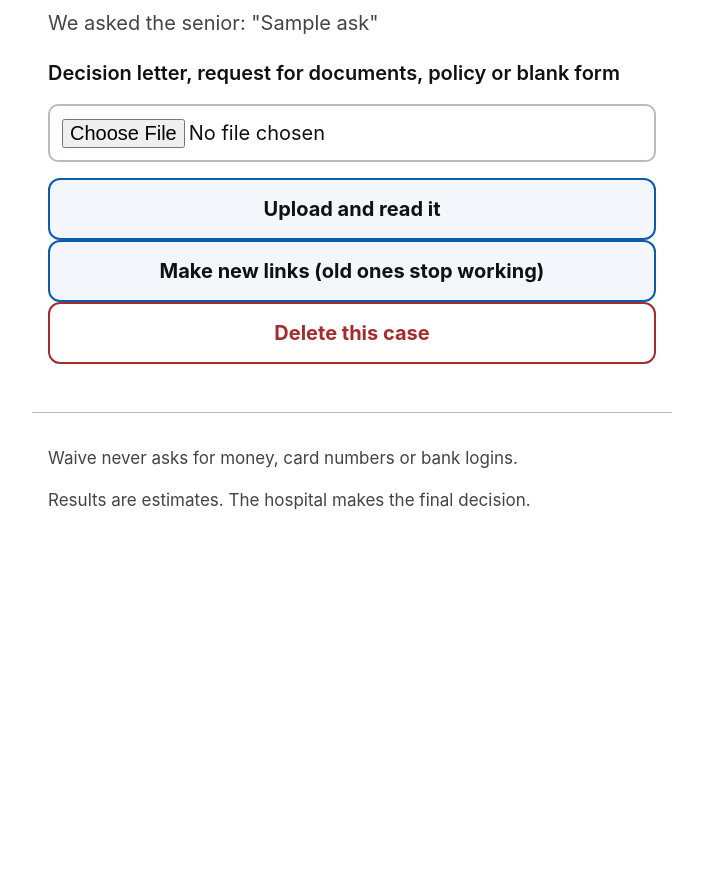
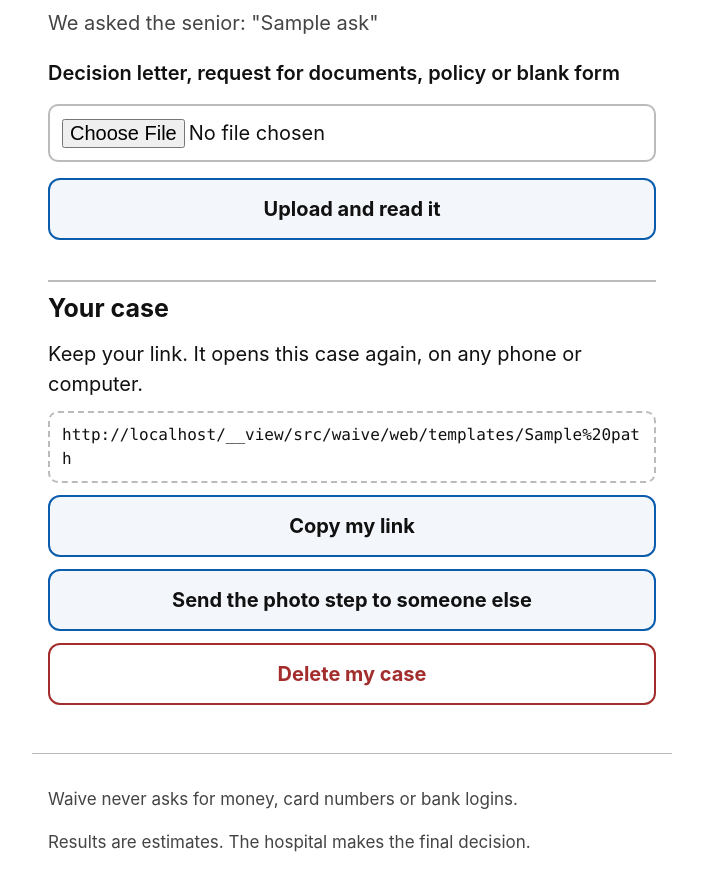
Before and after one commit to Fluffy-SHIBAINU/waive, a FastAPI app: template src/waive/web/templates/caregiver_review.html in a window 1280 px wide. Shown: the part 1679-2567 px from the top of the page, without its empty margins (288-991 px from the left). Before the commit the page ends 2189 px from the top, so only its background shows below. Run offline with FastAPI, Linux system fonts and the light colour scheme; the template is opened without the code that fills it: most values are stand-ins (such as "Sample title", 1, 10 or a date in 2020); parts of the project's set-up code (start-up, migrations or seed data) failed here and were passed over.

Commit message:
feat(web): a case bar on every page the full link opens (9.4)
'Copy my link' (clipboard, with the link shown as text that selects whole), 'Send the photo
step to someone else' (a photo-only link minted on request, with what it can and cannot do;
'Make new links' revokes it with the others) and 'Delete my case' (asks first, no script
needed). Pages reached with the limited link carry none of it.

```diff
--- a/src/waive/cases/service.py
+++ b/src/waive/cases/service.py
@@ -113,6 +113,14 @@ def _mint_links(ctx: CaseContext, row: CaseRow) -> CaseLinks:
         ctx.signer.mint(row.id, "senior", row.token_generation, SENIOR_TTL),
         ctx.signer.mint(row.id, "caregiver", row.token_generation, CAREGIVER_TTL),
     )
+
+
+def limited_token(ctx: CaseContext, case_id: str) -> str:
+    """A photo-only link for the case, minted when it is wanted ("Send the photo step to someone
+    else") instead of being shown at the start. Nothing is stored: like every link it expires on
+    its own and stops working when `relink` moves the generation."""
+    row = _row(ctx, case_id)
+    return ctx.signer.mint(row.id, "senior", row.token_generation, SENIOR_TTL)
 
 
 def start_case(ctx: CaseContext, state: str) -> CaseLinks:
--- /dev/null
+++ b/src/waive/web/static/case.js
@@ -0,0 +1,49 @@
+// The case bar: "Copy my link" and the photo-only link to send to someone else. Both links are
+// on the page as plain text too, so they can be selected and copied without this script.
+(function () {
+  function each(selector, run) {
+    Array.prototype.forEach.call(document.querySelectorAll(selector), run);
+  }
+  // Show each link with the address this browser used: behind a proxy the server can get the
+  // scheme or the host wrong.
+  each("[data-link]", function (el) {
+    el.textContent = new URL(el.getAttribute("data-link"), window.location.href).href;
+  });
+  function select(el) {
+    var range = document.createRange();
+    range.selectNodeContents(el);
+    var selection = window.getSelection();
+    selection.removeAllRanges();
+    selection.addRange(range);
+  }
+  each("[data-copy]", function (button) {
+    var label = button.textContent;
+    button.addEventListener("click", function () {
+      var el = document.getElementById(button.getAttribute("data-copy"));
+      function copied() {
+        button.textContent = button.getAttribute("data-copied") || label;
+        window.setTimeout(function () { button.textContent = label; }, 4000);
+      }
+      // No clipboard (an old browser, or a page not served over https): leave the link
+      // selected so it can be copied by hand.
+      function byHand() {
+        select(el);
+        try { if (document.execCommand("copy")) { copied(); } } catch (error) { /* selected */ }
+      }
+      if (navigator.clipboard && navigator.clipboard.writeText) {
+        navigator.clipboard.writeText(el.textContent).then(copied, byHand);
+      } else {
+        byHand();
+      }
+    });
+  });
+  // The phone's own share sheet, where there is one.
+  each("[data-share]", function (button) {
+    if (!navigator.share) { return; }
+    button.hidden = false;
+    button.addEventListener("click", function () {
+      var el = document.getElementById(button.getAttribute("data-share"));
+      navigator.share({ title: "Waive", url: el.textContent }).catch(function () {});
+    });
+  });
+})();
--- a/src/waive/web/static/waive.css
+++ b/src/waive/web/static/waive.css
@@ -39,6 +39,12 @@ summary.btn { list-style: none; }
 summary.btn::-webkit-details-marker { display: none; }
 details { margin: 16px 0; }
 details[open] > summary.btn { margin-bottom: 16px; }
+/* Case bar (Phase 9): under every page the full link opens. The link is shown as text that one
+   tap selects whole, for when the copy button cannot reach the clipboard. */
+.casebar { display: grid; gap: 12px; margin-top: 40px; padding-top: 8px; border-top: 2px solid var(--line); }
+.casebar h2, .casebar p, .casebar details { margin: 0; }
+.casebar details[open] > summary.btn { margin-bottom: 12px; }
+.link { margin: 0; padding: 10px 12px; border: 2px dashed var(--line); border-radius: 10px; font-family: ui-monospace, Menlo, Consolas, monospace; font-size: 0.8rem; overflow-wrap: anywhere; -webkit-user-select: all; user-select: all; }
 /* Metrics page (task 7.7) */
 .coverage { width: 100%; border-collapse: collapse; font-size: 18px; margin-bottom: 24px; }
 .coverage th, .coverage td { text-align: left; padding: 10px 6px; border-bottom: 1px solid var(--line); }
--- /dev/null
+++ b/src/waive/web/templates/_case_bar.html
@@ -0,0 +1,27 @@
+{# The case bar: on every page reached with the full link (Step.page passes `bar`). #}
+<nav class="casebar" aria-label="Your case">
+  <h2>Your case</h2>
+  <p>Keep your link. It opens this case again, on any phone or computer.</p>
+  <p class="link" id="my-link" data-link="{{ bar.mine.path }}">{{ bar.mine.url }}</p>
+  <button type="button" class="btn" data-copy="my-link" data-copied="Link copied">Copy my link</button>
+  <details>
+    <summary class="btn">Send the photo step to someone else</summary>
+    <div class="stack">
+      <p>This link only lets someone add photos and see the result; it cannot check, approve, open the form or delete.</p>
+      <p class="link" id="share-link" data-link="{{ bar.share.path }}">{{ bar.share.url }}</p>
+      <button type="button" class="btn" data-share="share-link" hidden>Share this link</button>
+      <button type="button" class="btn" data-copy="share-link" data-copied="Link copied">Copy this link</button>
+      <form method="post" action="{{ links.relink }}" class="stack">
+        <p>Sent it to the wrong person? Make new links. The old ones stop working at once, yours too.</p>
+        <button type="submit" class="btn quiet">Make new links (old ones stop working)</button>
+      </form>
+    </div>
+  </details>
+  <details>
+    <summary class="btn danger">Delete my case</summary>
+    <form method="post" action="{{ links.delete }}" class="stack">
+      <p>This deletes the case and all its personal data. It cannot be undone.</p>
+      <button type="submit" class="btn danger">Yes, delete everything</button>
+    </form>
+  </details>
+</nav>
--- a/src/waive/web/templates/base.html
+++ b/src/waive/web/templates/base.html
@@ -10,11 +10,13 @@
 <header class="top"><a href="/" class="brand">Waive</a></header>
 <main class="page">
 {% block content %}{% endblock %}
+{% if bar %}{% include "_case_bar.html" %}{% endif %}
 </main>
 <footer class="foot">
 <p>Waive never asks for money, card numbers or bank logins.</p>
 <p>Results are estimates. The hospital makes the final decision.</p>
 </footer>
 {% block scripts %}{% endblock %}
+{% if bar %}<script src="/static/case.js"></script>{% endif %}
 </body>
 </html>
--- a/src/waive/web/templates/caregiver_review.html
+++ b/src/waive/web/templates/caregiver_review.html
@@ -133,10 +133,4 @@
 <p><a class="btn primary" href="{{ links.packet }}">Download the packet (PDF)</a></p>
 <p><a class="btn" href="{{ links.reminders }}">Add reminders to my calendar</a></p>
 {% endif %}
-<form method="post" action="{{ links.relink }}" class="stack" onsubmit="return confirm('Make new links? Both old links stop working, including the one you are using now. You will need to save the new one.')">
-  <button type="submit" class="btn">Make new links (old ones stop working)</button>
-</form>
-<form method="post" action="{{ links.delete }}" class="stack" onsubmit="return confirm('Delete this case and all its personal data?')">
-  <button type="submit" class="btn danger">Delete this case</button>
-</form>
 {% endblock %}
```
Also changed, not shown: src/waive/web/routes_caregiver.py (+6 -7 lines), src/waive/web/routes_senior.py (+21 -0 lines), src/waive/web/templates/case_links.html (added, +24 -0 lines), tests/unit/test_case_service.py (+21 -0 lines), tests/unit/test_web_flow.py (+147 -0 lines).
